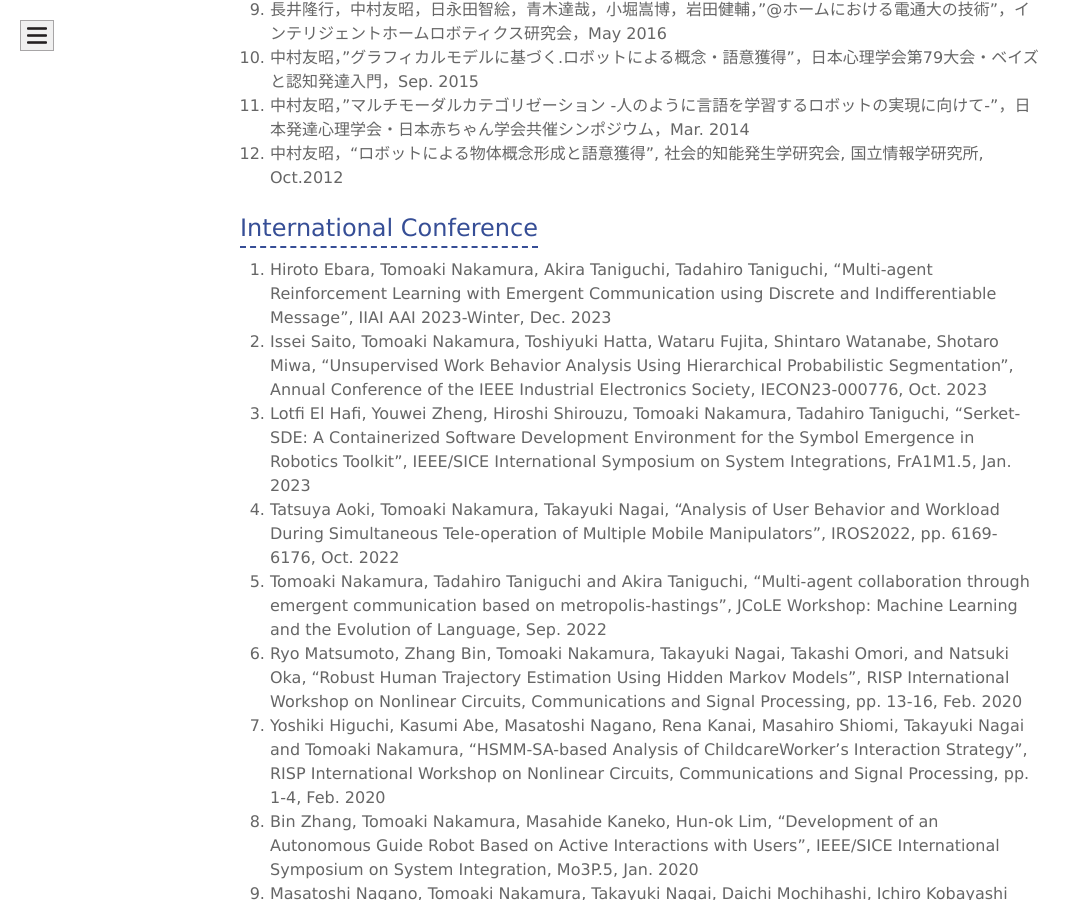
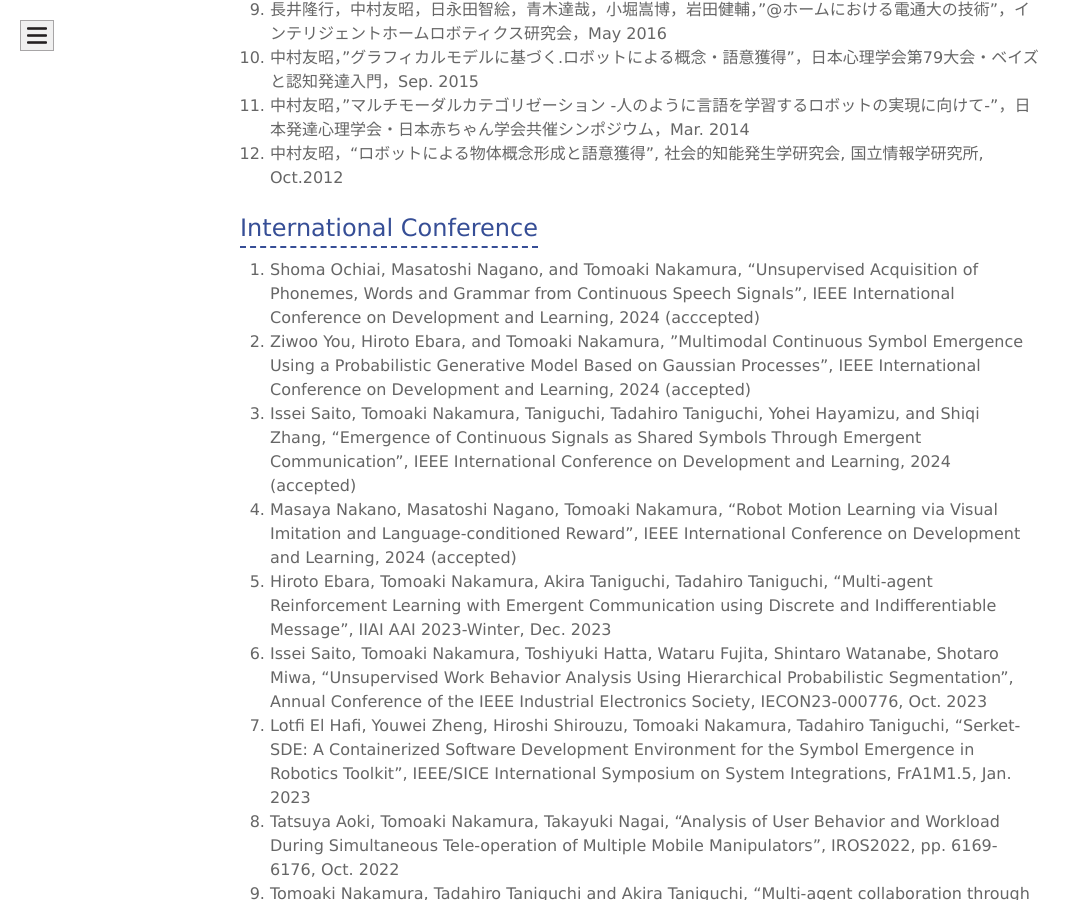
Before and after one commit to naka-lab/naka-lab.github.io, a Jekyll site: the page built from subpages/pub.md, in a window 1280 px wide and 900 px high, scrolled down 4901 px. Shown: the whole window, without its empty margins (0-1081 px from the left). Built offline with Jekyll 4.4.1, drawn with Linux system fonts in a browser that asks for light colours; some of the changed text lies outside the part shown.

Commit message:
Update pub.md

```diff
--- a/subpages/pub.md
+++ b/subpages/pub.md
@@ -18,7 +18,7 @@ layout: default
 
 ## Journal
 1. 中村友昭，鈴木雅大，谷口彰，谷口忠大，"ガウス過程潜在変数モデルとニューラルネットワークの統合によるマルチエージェント記号創発と潜在表現学習"，日本ロボット学会誌 (acepted)
-1. 上田亮，谷口忠大，鈴木麗璽，江原広人，中村友昭，岩村入吹，橋本敬，"言語とコミュニケーションの創発に関する構成論的研究の展開"，認知科学 （accepted）
+1. 上田亮，谷口忠大，鈴木麗璽，江原広人，中村友昭，岩村入吹，橋本敬，"言語とコミュニケーションの創発に関する構成論的研究の展開"，認知科学，Vol. 31，No. 1，pp. 172-185，2024
 1. Masatoshi Nagano, Tomoaki Nakamura, "Unsupervised Phoneme and Word Acquisition from Continuous Speech Based on a Hierarchical Probabilistic Generative Model", Advanced Robotics, Vol. 37, Issue 19, pp. 1253-1265, Sep. 2023
 1. Tadahiro Taniguchi, Shingo Murata, Masahiro Suzuki, Dimitri Ognibene, Pablo Lanillos, Emre Ugur, Lorenzo Jamone, Tomoaki Nakamura, Alejandra Ciria, Bruno Lara, Giovanni Pezzulo, "World Models and Predictive Coding for Cognitive and Developmental Robotics: Frontiers and Challenges", Advanced Robotics, Vol. 37, Issue 13, pp. 780-806, Jun. 2023
 2. 長野匡隼，中村 友昭，"GP-HSMMに基づく二重分節化モデルによる連続音声の教師なし構造学習"，日本ロボット学会論文誌，Vol. 41, No. 3, pp. 318-321, Apr. 2023
@@ -88,6 +88,10 @@ layout: default
 
 
 ## International Conference
+1. Shoma Ochiai, Masatoshi Nagano, and Tomoaki Nakamura, "Unsupervised Acquisition of Phonemes, Words and Grammar from Continuous Speech Signals", IEEE International Conference on Development and Learning, 2024 (acccepted)
+1. Ziwoo You, Hiroto Ebara, and Tomoaki Nakamura, ”Multimodal Continuous Symbol Emergence Using a Probabilistic Generative Model Based on Gaussian Processes”, IEEE International Conference on Development and Learning, 2024 (accepted)
+1. Issei Saito, Tomoaki Nakamura, Taniguchi, Tadahiro Taniguchi, Yohei Hayamizu, and Shiqi Zhang, “Emergence of Continuous Signals as Shared Symbols Through Emergent Communication”,  IEEE International Conference on Development and Learning, 2024 (accepted)
+1. Masaya Nakano, Masatoshi Nagano, Tomoaki Nakamura, “Robot Motion Learning via Visual Imitation and Language-conditioned Reward”,  IEEE International Conference on Development and Learning, 2024 (accepted)
 1. Hiroto Ebara, Tomoaki Nakamura, Akira Taniguchi, Tadahiro Taniguchi, "Multi-agent Reinforcement Learning with Emergent Communication using Discrete and Indifferentiable Message", IIAI AAI 2023-Winter, Dec. 2023
 1. Issei Saito, Tomoaki Nakamura, Toshiyuki Hatta, Wataru Fujita, Shintaro Watanabe, Shotaro Miwa, "Unsupervised Work Behavior Analysis Using Hierarchical Probabilistic Segmentation", Annual Conference of the IEEE Industrial Electronics Society, IECON23-000776, Oct. 2023
 1. Lotfi El Hafi, Youwei Zheng, Hiroshi Shirouzu, Tomoaki Nakamura, Tadahiro Taniguchi, "Serket-SDE: A Containerized Software Development Environment for the Symbol Emergence in Robotics Toolkit", IEEE/SICE International Symposium on System Integrations, FrA1M1.5, Jan. 2023
```
